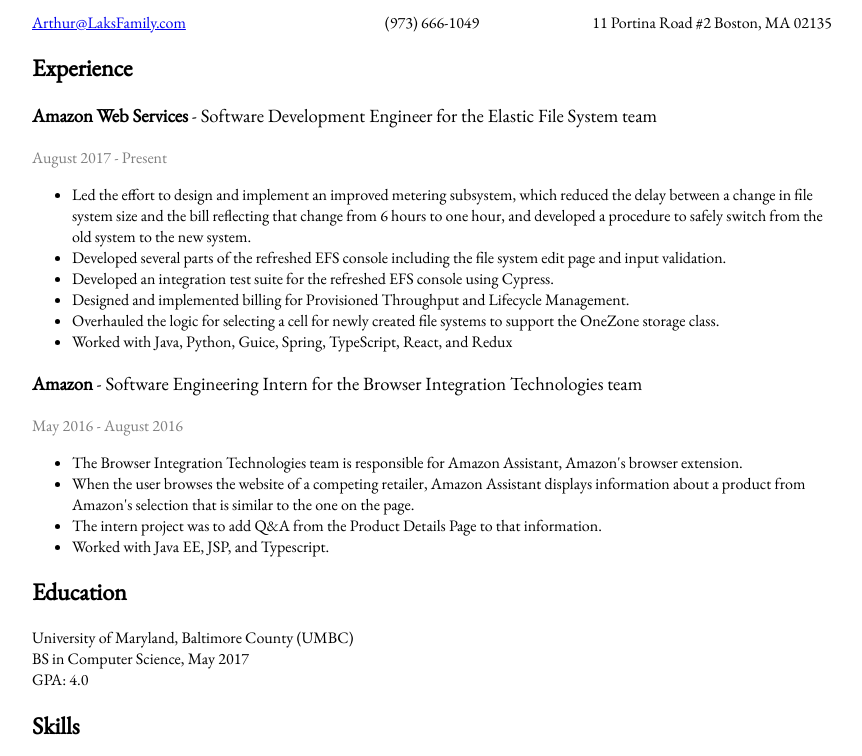
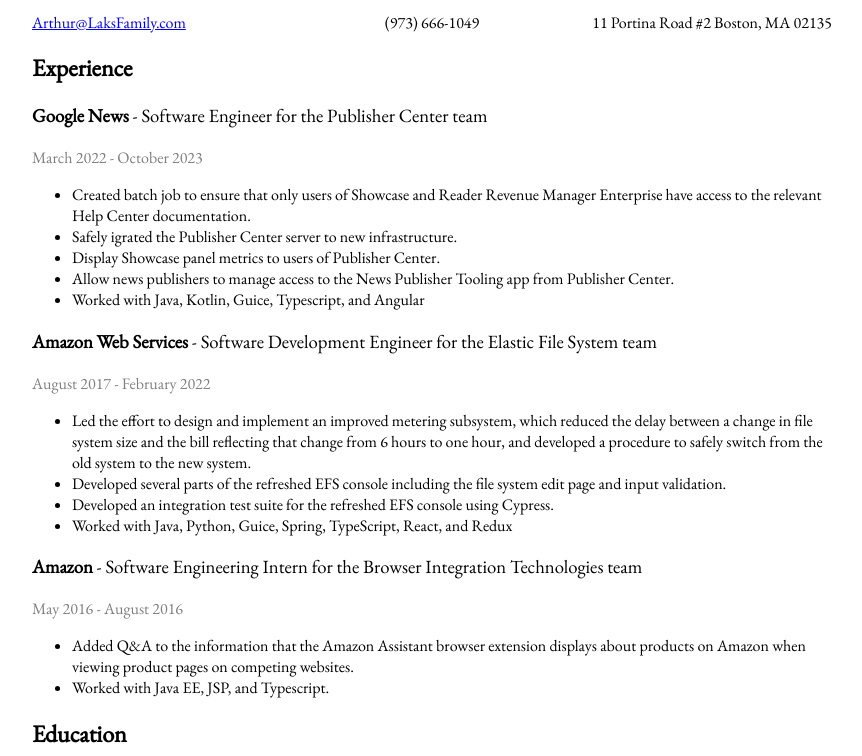
Before and after one commit to ArthurLaks/ArthurLaks, a plain HTML site: page index.html in a window 1280 px wide. Shown: the part 44-800 px from the top of the page, without its empty margins (208-1070 px from the left). Drawn offline with nearby package versions, Linux system fonts and the light colour scheme.

Commit message:
Update resume to include experience at Google
Add section about employment at Google and shorten sections about previous jobs.

```diff
--- a/index.html
+++ b/index.html
@@ -16,23 +16,27 @@
 		</div>
 		<div style="clear: both;" > </div>
 		<h2> Experience </h2>
+		<h3> <strong> Google News </strong> - Software Engineer for the Publisher Center team </h3>
+		<p class="faded"> March 2022 - October 2023 </p>
+		<ul>
+			<li> Created batch job to ensure that only users of Showcase and Reader Revenue Manager Enterprise have access to the relevant Help Center documentation.</li>
+			<li> Safely igrated the Publisher Center server to new infrastructure. </li>
+			<li> Display Showcase panel metrics to users of Publisher Center. </li>
+			<li> Allow news publishers to manage access to the News Publisher Tooling app from Publisher Center. </li>
+			<li> Worked with Java, Kotlin, Guice, Typescript, and Angular</li>
+		</ul>
 		<h3> <strong> Amazon Web Services </strong> - Software Development Engineer for the Elastic File System team </h3>
-		<p class="faded"> August 2017 - Present </p>
+		<p class="faded"> August 2017 - February 2022 </p>
 		<ul>
 			<li> Led the effort to design and implement an improved metering subsystem, which reduced the delay between a change in file system size and the bill reflecting that change from 6 hours to one hour, and developed a procedure to safely switch from the old system to the new system. </li>
 			<li> Developed several parts of the refreshed EFS console including the file system edit page and input validation. </li>
 			<li> Developed an integration test suite for the refreshed EFS console using Cypress. </li>
-			<li> Designed and implemented billing for Provisioned Throughput and Lifecycle Management. </li>
-			<li> Overhauled the logic for selecting a cell for newly created file systems to support the OneZone storage class. </li>
 			<li> Worked with Java, Python, Guice, Spring, TypeScript, React, and Redux </li>
 		</ul>
 		<h3> <strong> Amazon </strong> - Software Engineering Intern for the Browser Integration Technologies team </h3>
 		<p class="faded"> May 2016 - August 2016 </p>
 		<ul>
-			<li> The Browser Integration Technologies team is responsible for Amazon Assistant,
-				Amazon's browser extension. </li>
-			<li> When the user browses the website of a competing retailer, Amazon Assistant displays information about a product from Amazon's selection that is similar to the one on the page. </li>
-			<li> The intern project was to add Q&amp;A from the Product Details Page to that information.  </li>
+			<li> Added Q&amp;A to the information that the Amazon Assistant browser extension displays about products on Amazon when viewing product pages on competing websites.
 			<li> Worked with Java EE, JSP, and Typescript. </li>
 		</ul>
 
@@ -42,6 +46,6 @@
 		<p> GPA: 4.0 </p>
 
 		<h2> Skills </h2>
-		<p> Java (expert), Python (proficient), TypeScript (fluent), C++ (fluent) </p>
+		<p> Java (expert), Python (proficient), TypeScript (fluent), Kotlin (proficient) </p>
 	</body>
 </html>
```
